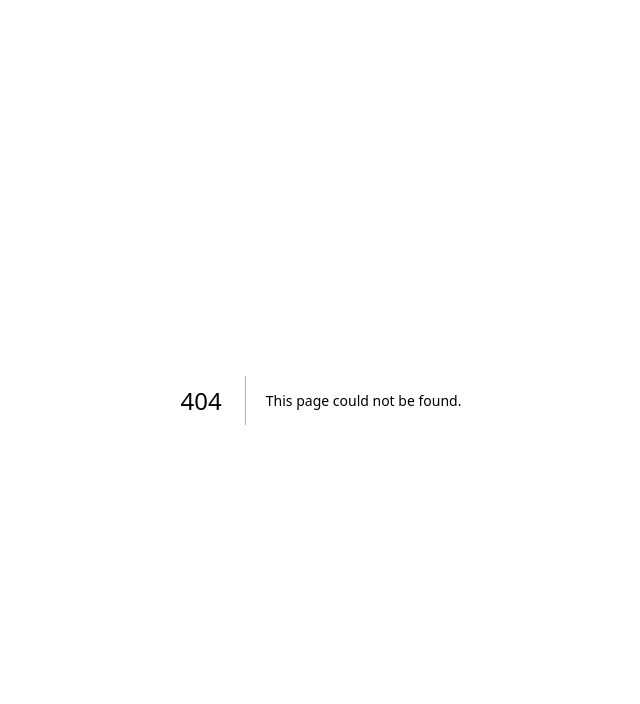
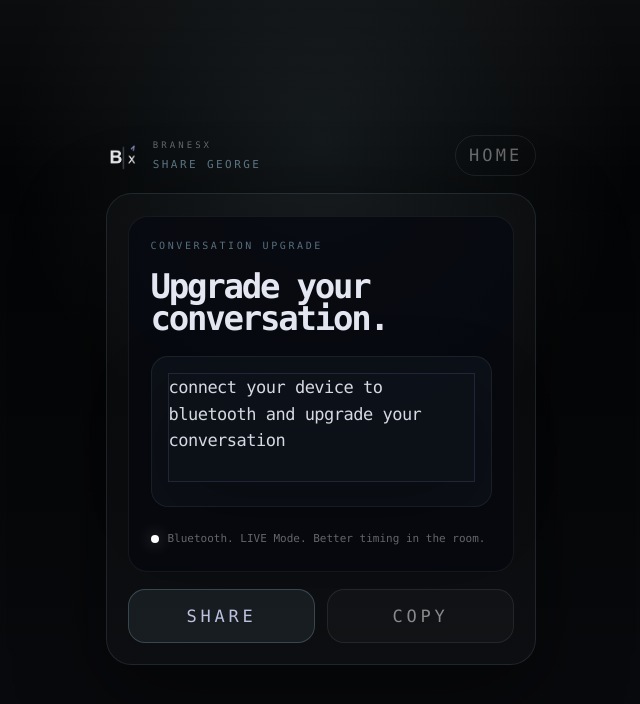
Before and after one commit to LesKemVal/ai-clarity, a Next.js app: page /share in a window 1280 px wide. Before the commit this address had no page. Shown: the top 704 px of the page, without its empty margins (319-959 px from the left). Built offline with nearby package versions, Linux system fonts and the light colour scheme.

Commit message:
Add BRANESx share page

```diff
--- /dev/null
+++ b/app/share/page.tsx
@@ -0,0 +1,109 @@
+'use client'
+
+import { useMemo, useState } from 'react'
+
+const DEFAULT_SHARE_MESSAGE =
+  'connect your device to bluetooth and upgrade your conversation'
+
+export default function SharePage() {
+  const [message, setMessage] = useState(DEFAULT_SHARE_MESSAGE)
+  const [copied, setCopied] = useState(false)
+
+  const shareUrl = useMemo(() => {
+    if (typeof window === 'undefined') return 'https://www.branesx.com'
+    return window.location.origin
+  }, [])
+
+  const cleanMessage = message.trim() || DEFAULT_SHARE_MESSAGE
+
+  const shareText = `${cleanMessage}\n\n${shareUrl}`
+
+  const copyShare = async () => {
+    await navigator.clipboard.writeText(shareText)
+    setCopied(true)
+    window.setTimeout(() => setCopied(false), 1800)
+  }
+
+  const nativeShare = async () => {
+    if (!navigator.share) {
+      await copyShare()
+      return
+    }
+
+    await navigator.share({
+      title: 'BRANESx GEORGE',
+      text: cleanMessage,
+      url: shareUrl,
+    })
+  }
+
+  return (
+    <main className="relative flex min-h-[100dvh] items-center justify-center overflow-hidden bg-[#030405] px-5 py-6 text-white">
+      <div className="pointer-events-none absolute inset-0 bg-[radial-gradient(circle_at_50%_18%,rgba(143,182,201,0.11),transparent_34%),linear-gradient(180deg,rgba(255,255,255,0.035),transparent_22%,rgba(174,182,255,0.035))]" />
+
+      <section className="relative z-10 w-full max-w-[430px]">
+        <div className="mb-4 flex items-center justify-between">
+          <div className="flex items-center gap-3">
+            <img src="/logofav.png" alt="Bx" className="h-8 w-8 object-contain opacity-[0.94]" />
+            <div>
+              <div className="text-[9px] uppercase tracking-[0.34em] text-white/36">BRANESx</div>
+              <div className="mt-1 text-[11px] uppercase tracking-[0.22em] text-[#8FB6C9]/60">Share GEORGE</div>
+            </div>
+          </div>
+
+          <a
+            href="/"
+            className="rounded-full border border-white/[0.08] px-3 py-1.5 text-[10px] uppercase tracking-[0.18em] text-white/38 transition hover:border-[#8FB6C9]/30 hover:text-white/72"
+          >
+            Home
+          </a>
+        </div>
+
+        <div className="rounded-[1.5rem] border border-[#8FB6C9]/[0.14] bg-white/[0.025] p-5 shadow-[0_28px_90px_rgba(0,0,0,0.46)]">
+          <div className="rounded-[1.15rem] border border-white/[0.06] bg-[#070A10]/88 p-5">
+            <div className="text-[10px] uppercase tracking-[0.26em] text-[#8FB6C9]/58">
+              Conversation upgrade
+            </div>
+
+            <h1 className="mt-4 text-[34px] font-semibold leading-[0.94] tracking-[-0.065em] text-[#F2F4FF]/94">
+              Upgrade your conversation.
+            </h1>
+
+            <div className="mt-5 rounded-[1rem] border border-[#8FB6C9]/[0.11] bg-[#8FB6C9]/[0.045] p-4">
+              <textarea
+                value={message}
+                onChange={(event) => setMessage(event.target.value)}
+                rows={4}
+                className="w-full resize-none border-0 bg-transparent text-[18px] leading-7 tracking-[-0.03em] text-[#F2F4FF]/88 outline-none placeholder:text-white/20"
+                placeholder={DEFAULT_SHARE_MESSAGE}
+              />
+            </div>
+
+            <div className="mt-5 flex items-center gap-2 text-[11px] leading-5 text-white/38">
+              <span className="h-2 w-2 rounded-full bg-white shadow-[0_0_16px_rgba(255,255,255,0.38)]" />
+              Bluetooth. LIVE Mode. Better timing in the room.
+            </div>
+          </div>
+
+          <div className="mt-4 grid grid-cols-2 gap-3">
+            <button
+              type="button"
+              onClick={nativeShare}
+              className="rounded-[1rem] border border-[#8FB6C9]/28 bg-[#8FB6C9]/[0.09] px-4 py-3 text-[11px] font-semibold uppercase tracking-[0.22em] text-[#D7DCFF]/86 transition hover:border-[#8FB6C9]/42 hover:bg-[#8FB6C9]/[0.14] hover:text-white active:scale-[0.98]"
+            >
+              Share
+            </button>
+
+            <button
+              type="button"
+              onClick={copyShare}
+              className="rounded-[1rem] border border-white/[0.08] bg-white/[0.025] px-4 py-3 text-[11px] font-semibold uppercase tracking-[0.22em] text-white/50 transition hover:border-white/[0.16] hover:bg-white/[0.045] hover:text-white/78 active:scale-[0.98]"
+            >
+              {copied ? 'Copied' : 'Copy'}
+            </button>
+          </div>
+        </div>
+      </section>
+    </main>
+  )
+}
```
